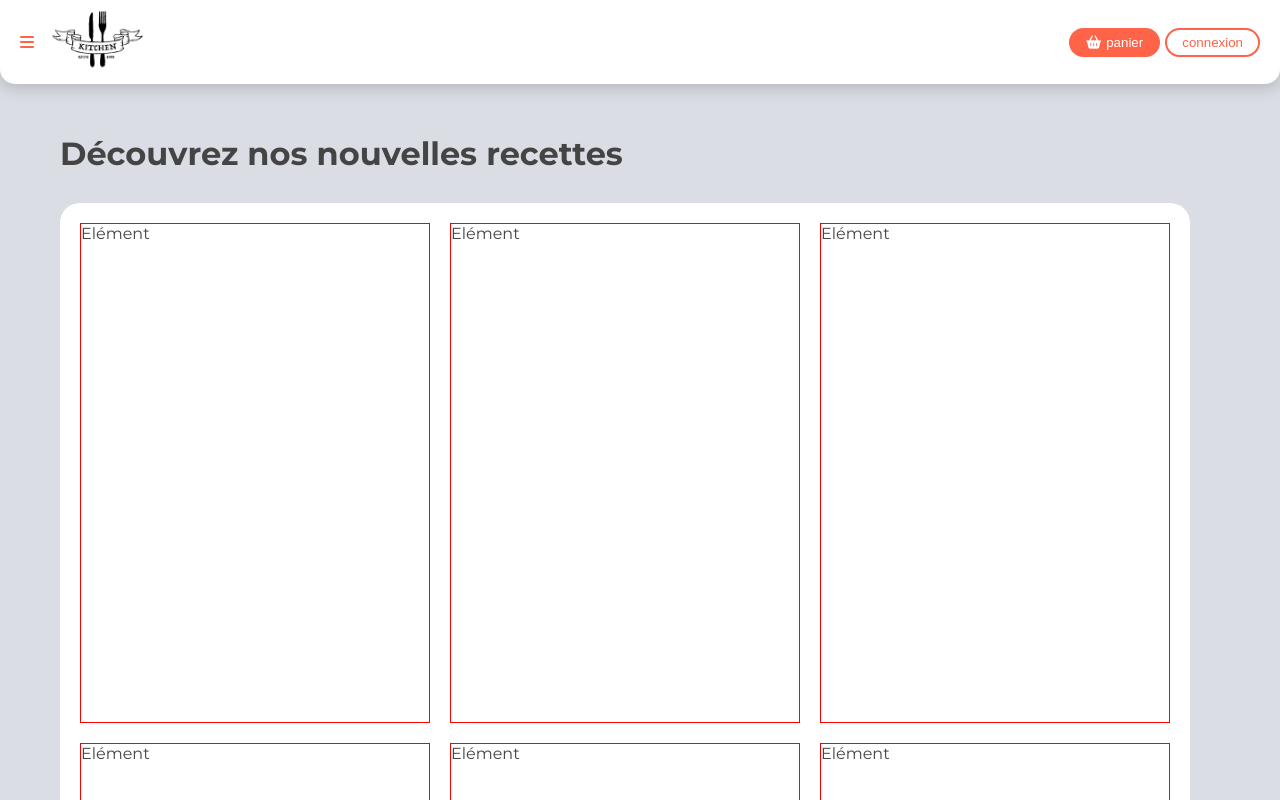
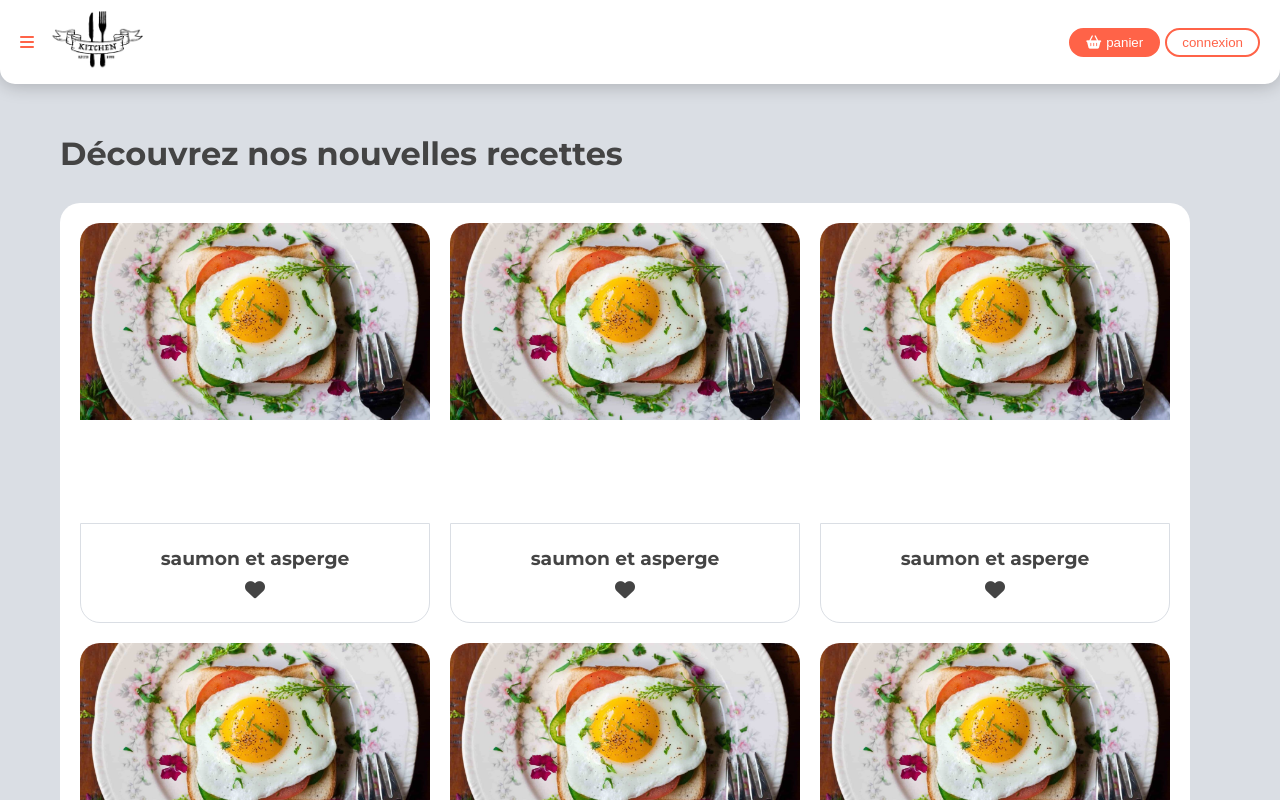
Before and after one commit to Timothee-Gobert/dyma-react, a React (Vite) app: page / in a window 1280 px wide. Shown: the top 800 px of the page. Built offline with nearby package versions, Linux system fonts and the light colour scheme.

Commit message:
Ajouter des recettes dans une wishlist

```diff
--- a/src/assets/styles/_themes.scss
+++ b/src/assets/styles/_themes.scss
@@ -24,3 +24,7 @@
   border-radius: 20px;
   background-color: white;
 }
+
+.text-primary{
+  color: var(--primary)
+}
--- a/src/assets/styles/_utiles.scss
+++ b/src/assets/styles/_utiles.scss
@@ -34,6 +34,10 @@
   margin: 20px;
 }
 
+.mb-10 {
+  margin-bottom: 10px;
+}
+
 .mb-20 {
   margin-bottom: 20px;
 }
--- a/src/components/Content.jsx
+++ b/src/components/Content.jsx
@@ -1,20 +1,18 @@
 import styles from "./Content.module.scss";
+import Recipe from "./Recipe";
+import { data } from "../data/recipes";
 
 function Content() {
+
+  const recipes = data;
   return (
     <div className="flex-fill container p-20">
       <h1 className="my-30">Découvrez nos nouvelles recettes</h1>
       <div className={`card p-20 ${styles.contentCard}`}>
         <div className={styles.grid}>
-          <div className={styles.elem}>Elément</div>
-          <div className={styles.elem}>Elément</div>
-          <div className={styles.elem}>Elément</div>
-          <div className={styles.elem}>Elément</div>
-          <div className={styles.elem}>Elément</div>
-          <div className={styles.elem}>Elément</div>
-          <div className={styles.elem}>Elément</div>
-          <div className={styles.elem}>Elément</div>
-          <div className={styles.elem}>Elément</div>
+          {recipes.map((r) => (
+            <Recipe title={r.title} image={r.image} />
+          ))}
         </div>
       </div>
     </div>
--- a/src/components/Content.module.scss
+++ b/src/components/Content.module.scss
@@ -6,12 +6,6 @@
   gap: 20px;
 }
 
-.elem {
-  border: 1px solid red;
-  height: 500px;
-
-}
-
 .contentCard{
     width:  1130px;
 }
--- /dev/null
+++ b/src/components/Recipe.jsx
@@ -0,0 +1,26 @@
+import styles from "./Recipe.module.scss";
+import { useState } from "react";
+
+function Recipe({ title, image }) {
+    const [liked, setLiked] = useState(false);
+
+    function handleClick() {
+        setLiked(!liked);
+    }
+
+  return (
+    <div onClick={handleClick} className={styles.recipe}>
+      <div className={styles.imageContainer}>
+        <img src={image} alt="Oeuf" />
+      </div>
+      <div
+        className={`${styles.recipeTitle} d-flex flex-column justify-content-center align-items-center`}
+      >
+        <h3 className="mb-10">{title}</h3>
+        <i className={`fa-solid fa-heart ${liked ? "text-primary" : ""}`}></i>
+      </div>
+    </div>
+  );
+}
+
+export default Recipe;
--- /dev/null
+++ b/src/components/Recipe.module.scss
@@ -0,0 +1,33 @@
+.recipe {
+  border-radius: 20 px;
+  height: 400px;
+  cursor: pointer;
+  i {
+    font-size: 20px;
+  }
+  &:hover {
+    img {
+      transform: scale(1.1);
+    }
+    .recipeTitle {
+      color: var(--primary);
+    }
+  }
+}
+
+.imageContainer {
+  height: 300px;
+  overflow: hidden;
+  img {
+    transition: 0.2s transform;
+    border-radius: 20px 20px 0 0;
+    width: 100%;
+  }
+}
+
+.recipeTitle {
+  transition: 0.2s color;
+  height: 100px;
+  border: 1px solid var(--gray-2);
+  border-radius: 0 0 20px 20px;
+}
--- /dev/null
+++ b/src/data/recipes.js
@@ -0,0 +1,36 @@
+export const data = [
+    {
+        title: "saumon et asperge",
+        image: "assets/images/Oeuf-au-plat.jpg"
+    },
+
+    {
+        title: "saumon et asperge",
+        image: "assets/images/Oeuf-au-plat.jpg"
+    },
+
+    {
+        title: "saumon et asperge",
+        image: "assets/images/Oeuf-au-plat.jpg"
+    },
+
+    {
+        title: "saumon et asperge",
+        image: "assets/images/Oeuf-au-plat.jpg"
+    },
+
+    {
+        title: "saumon et asperge",
+        image: "assets/images/Oeuf-au-plat.jpg"
+    },
+
+    {
+        title: "saumon et asperge",
+        image: "assets/images/Oeuf-au-plat.jpg"
+    },
+
+    {
+        title: "saumon et asperge",
+        image: "assets/images/Oeuf-au-plat.jpg"
+    },
+];
```
Also changed, not shown: public/assets/images/Oeuf-au-plat.jpg (added).
